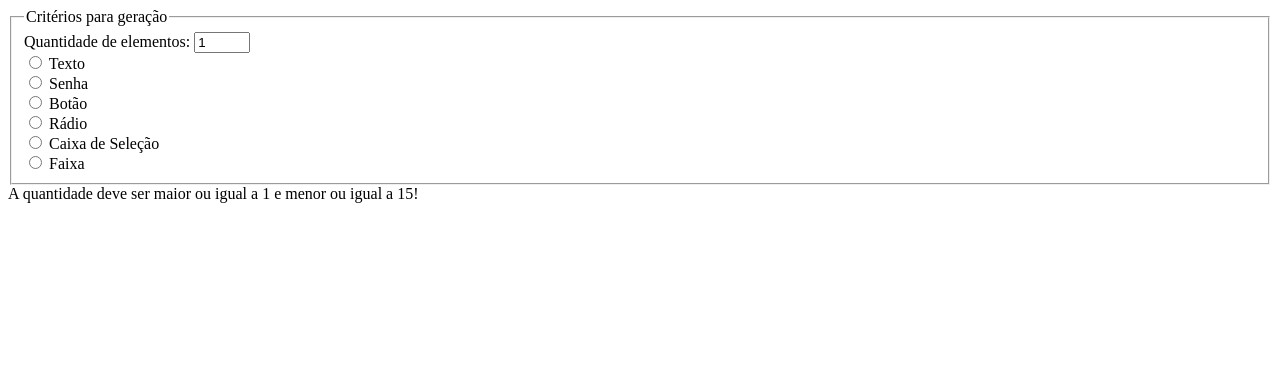
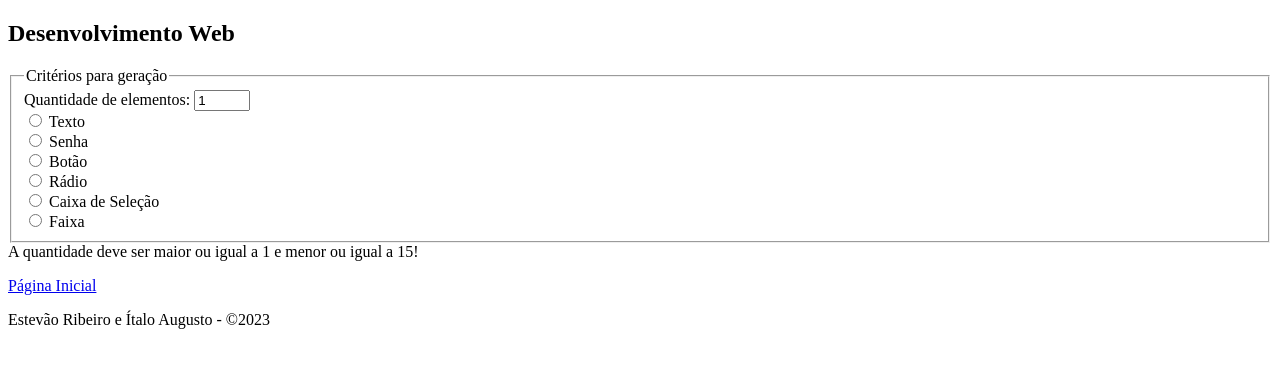
Before and after one commit to estevaorib/TrabalhoWebDev, a PHP site: page /questao1.php in a window 1280 px wide. Shown: the top 368 px of the page. Run offline with PHP 8.4, Linux system fonts and the light colour scheme.

Commit message:
Adicionando link para voltar para a página inicial e dividindo o código em header, main e footer

```diff
--- a/questao1.php
+++ b/questao1.php
@@ -6,6 +6,11 @@
     <title>Questão 1</title>
 </head>
 <body>
+    <header>
+        <h2>Desenvolvimento Web</h2>
+    </header>
+
+    <main>
         <form method="get" action="">
             <fieldset>
                 <legend>Critérios para geração</legend>
@@ -14,7 +19,6 @@
                     <label for="quant">Quantidade de elementos: </label>
                     <input type="number" name="quant" id="quant" min=1 max=15 value="1">
                 </div>
-
                 <div class="opcoes">
                     <div>
                         <input type="radio" name="op" id="texto" value="texto" onclick="this.form.submit()">
@@ -45,14 +49,12 @@
         </form>
         <?php
         $quant = isset($_GET['quant']) ? intval($_GET['quant']) : 0;
-
         $opselected = isset($_GET['op']) ? $_GET['op'] : null;
-
         if($quant >= 1 && $quant <= 15){
             if($opselected != null){
                 if($opselected == "texto"){
                     for($i = 0; $i < $quant; $i++){
-                    echo "<input type=\"text\" name=\"text\$i\" id=\"text\$i\" placeholder=\"Caixa de Texto $i\"><br>";
+                        echo "<input type=\"text\" name=\"text$i\" id=\"text$i\" placeholder=\"Caixa de Texto $i\"><br>";
                     }
 
                     for($i = 0; $i < $quant; $i++){
@@ -61,7 +63,7 @@
                 }
                 else if($opselected == "senha"){
                     for($i = 0; $i < $quant; $i++){
-                    echo "<input type=\"password\" name=\"password\$i\" id=\"password\$i\" placeholder=\"Senha $i\"><br>";
+                        echo "<input type=\"password\" name=\"password$i\" id=\"password$i\" placeholder=\"Senha $i\"><br>";
                     }
 
                     for($i = 0; $i < $quant; $i++){
@@ -93,7 +95,6 @@
                         echo "<input type=\"checkbox\" name=\"checkbox$i\" id=\"checkbox$i\">";
                         echo "<label for=\"checkbox$i\">Caixa de Seleção $i</label><br>";
                     }
-
                     echo "<br>";
 
                     for($i = 0; $i < $quant; $i++){
@@ -108,7 +109,6 @@
                         echo "<label for=\"range$i\">Faixa $i</label><br>";
                         $valuefaixa = $valuefaixa + 5;
                     }
-
                     echo "<br>";
 
                     $valuefaixa = 5;
@@ -127,5 +127,11 @@
             echo "A quantidade deve ser maior ou igual a 1 e menor ou igual a 15!";
         }
         ?>
+        <p><a href="index.php">Página Inicial</a></p>
+    </main>
+
+    <footer>
+        <p>Estevão Ribeiro e Ítalo Augusto - &copy;2023</p>
+    </footer>
 </body>
 </html>
```
Lines whose indentation alone changed are shown as unchanged.
